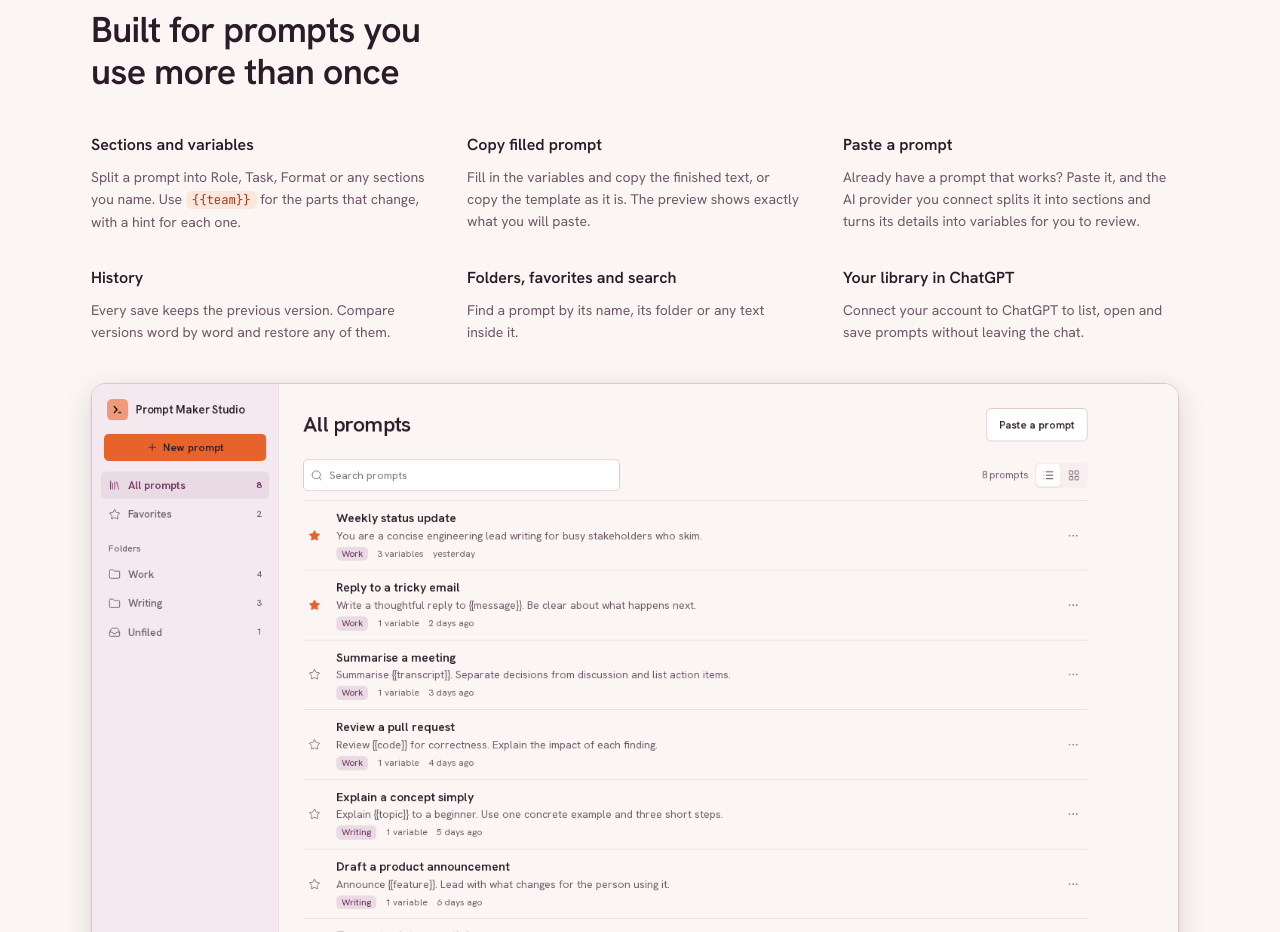
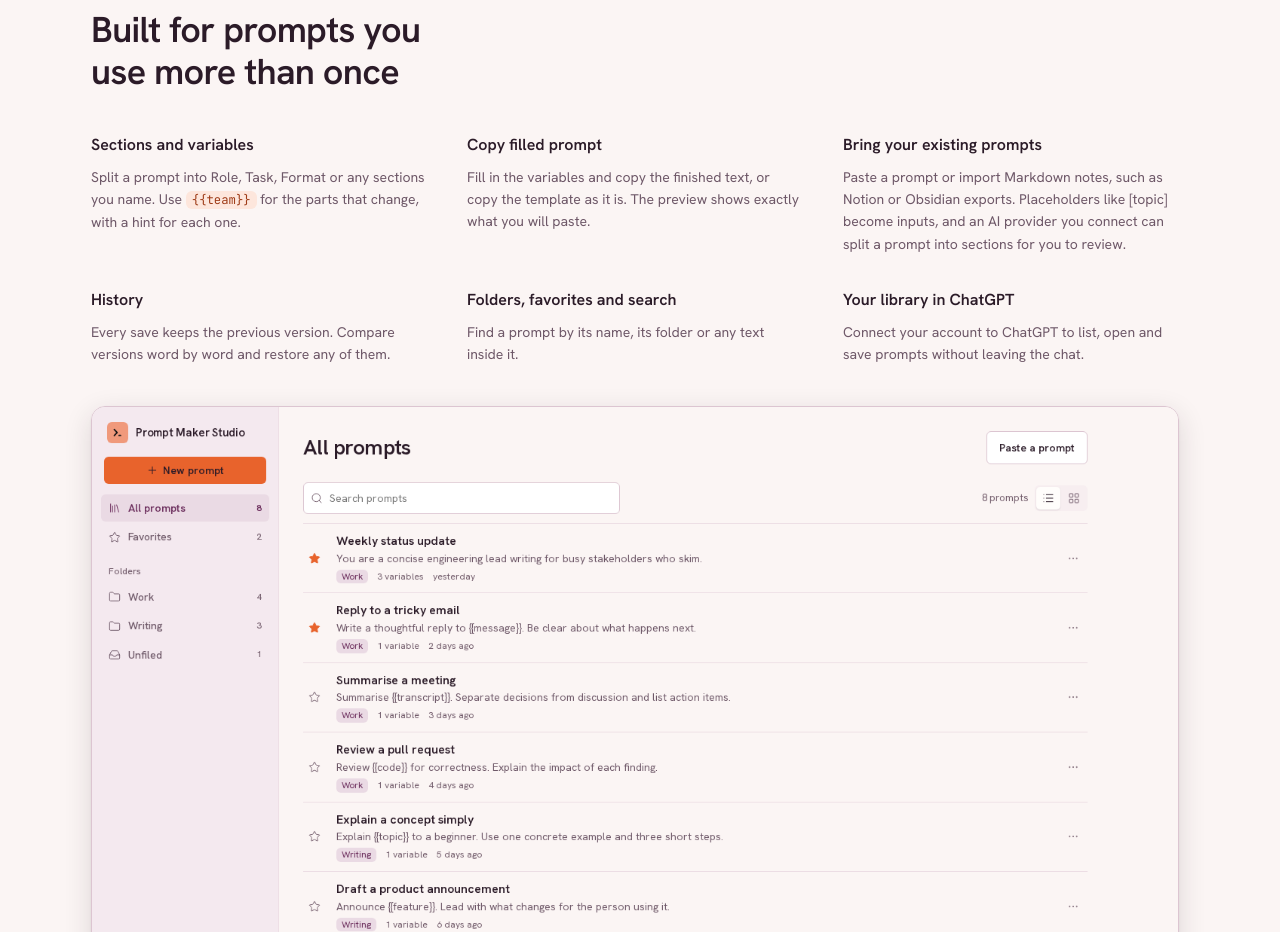
Before and after one commit to chrysogonus/prompt-maker-studio, a Next.js app in the folder frontend/: page / in a window 1280 px wide. Shown: the part 1460-2392 px from the top of the page. Built offline with nearby package versions, Linux system fonts and the light colour scheme; no server answers.

Commit message:
docs(landing): mention importing notes

```diff
--- a/frontend/src/app/page.tsx
+++ b/frontend/src/app/page.tsx
@@ -121,10 +121,11 @@ export default async function LandingPage() {
               </dd>
             </div>
             <div>
-              <dt>Paste a prompt</dt>
+              <dt>Bring your existing prompts</dt>
               <dd>
-                Already have a prompt that works? Paste it, and the AI provider you connect splits it
-                into sections and turns its details into variables for you to review.
+                Paste a prompt or import Markdown notes, such as Notion or Obsidian exports.
+                Placeholders like [topic] become inputs, and an AI provider you connect can split a
+                prompt into sections for you to review.
               </dd>
             </div>
             <div>
```
Also changed, not shown: 2 other files (tests, documents, lock files or other folders).
